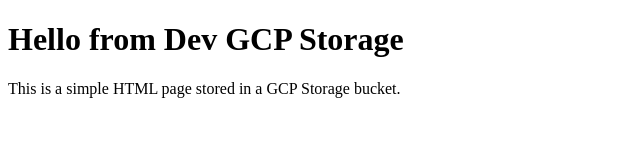
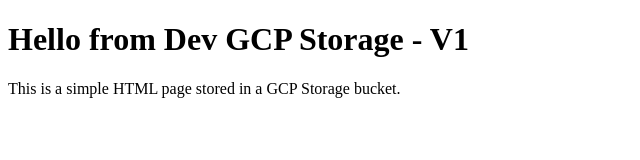
Before and after one commit to learningkubes/deployments, a plain HTML site: page Development/index.html in a window 1280 px wide. Shown: the full height of the page, 0-640 px from the left. Drawn offline with Linux system fonts and the light colour scheme.

Commit message:
copying files to bucket

```diff
--- a/Development/index.html
+++ b/Development/index.html
@@ -6,7 +6,7 @@
   <title>My Page</title>
 </head>
 <body>
-  <h1>Hello from Dev GCP Storage</h1>
+  <h1>Hello from Dev GCP Storage - V1</h1>
   <p>This is a simple HTML page stored in a GCP Storage bucket.</p>
 </body>
 </html>
```
